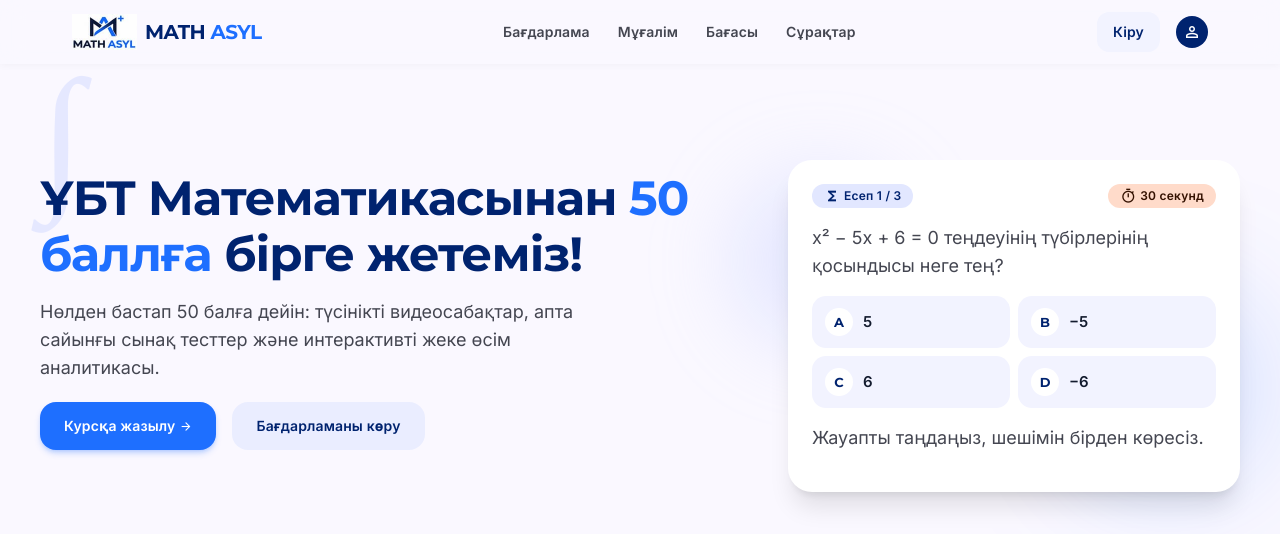
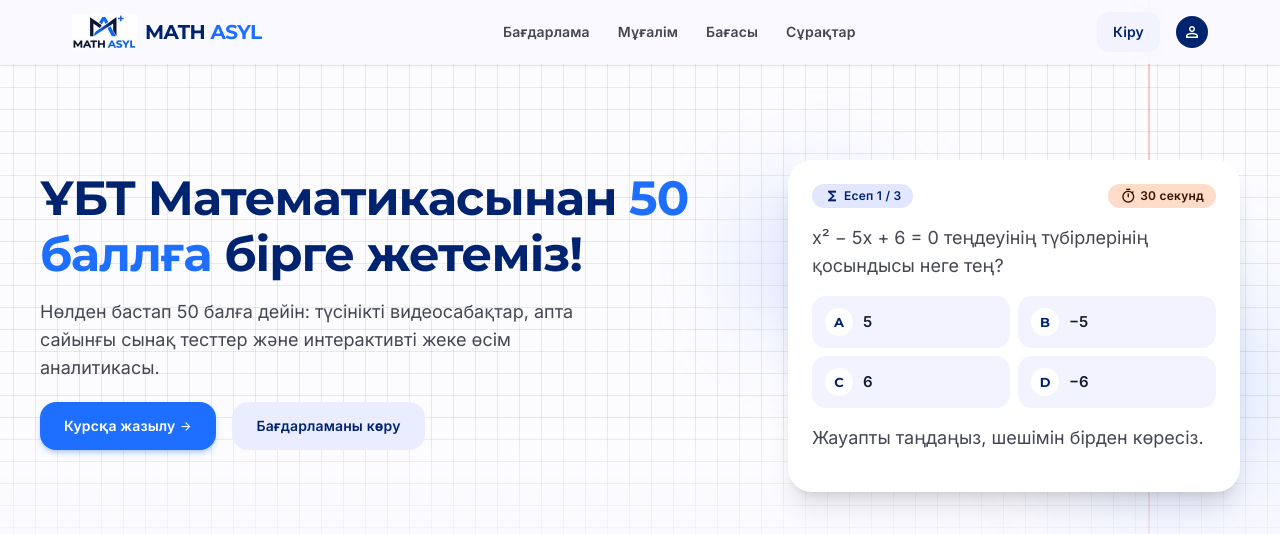
Before and after one commit to Sheri1333/asylmath, a React (Vite) app: page / in a window 1280 px wide. Shown: the top 534 px of the page. Built offline with nearby package versions, Linux system fonts and the light colour scheme; no server answers.

Commit message:
Put the landing hero on squared notebook paper instead of the integral sign.

```diff
--- a/src/pages/LandingPage.tsx
+++ b/src/pages/LandingPage.tsx
@@ -152,7 +152,6 @@ export function LandingPage() {
 
       <main className="ln-main">
         <div className="ln-marks" aria-hidden>
-          <span className="m1">∫</span>
           <span className="m2">Σ</span>
           <span className="m3">√x</span>
           <span className="m4">π</span>
--- a/src/styles/polish.css
+++ b/src/styles/polish.css
@@ -169,3 +169,30 @@ html { scroll-behavior: smooth; scroll-padding-top: 80px; }
 
 /* Left-aligned section titles share the 1200px column with their content on wide screens. */
 .ln-sec--tint > .ln-title--left { max-width: 1200px; }
+
+/* ── Hero on graph paper: the squared school notebook every ҰБТ student solves in ── */
+.ln-hero::before {
+  content: "";
+  position: absolute;
+  top: -64px;
+  bottom: 0;
+  left: 50%;
+  width: 100vw;
+  transform: translateX(-50%);
+  z-index: 0;
+  pointer-events: none;
+  background-color: #fcfcff;
+  background-image:
+    linear-gradient(90deg, transparent calc(100% - 132px), rgba(229, 72, 77, 0.28) calc(100% - 132px), rgba(229, 72, 77, 0.28) calc(100% - 130px), transparent calc(100% - 130px)),
+    linear-gradient(rgba(30, 111, 255, 0.13) 1px, transparent 1px),
+    linear-gradient(90deg, rgba(30, 111, 255, 0.13) 1px, transparent 1px);
+  background-size: 100% 100%, 22px 22px, 22px 22px;
+  background-position: 0 0, center -1px, center 0;
+  -webkit-mask-image: linear-gradient(to bottom, #000 72%, transparent 100%);
+  mask-image: linear-gradient(to bottom, #000 72%, transparent 100%);
+}
+.ln-hero > * { position: relative; z-index: 1; }
+.ln-hero > .ln-blob { position: absolute; z-index: 0; }
+@media (max-width: 640px) {
+  .ln-hero::before { background-image: linear-gradient(rgba(30, 111, 255, 0.13) 1px, transparent 1px), linear-gradient(90deg, rgba(30, 111, 255, 0.13) 1px, transparent 1px); background-size: 20px 20px, 20px 20px; background-position: center -1px, center 0; }
+}
```
